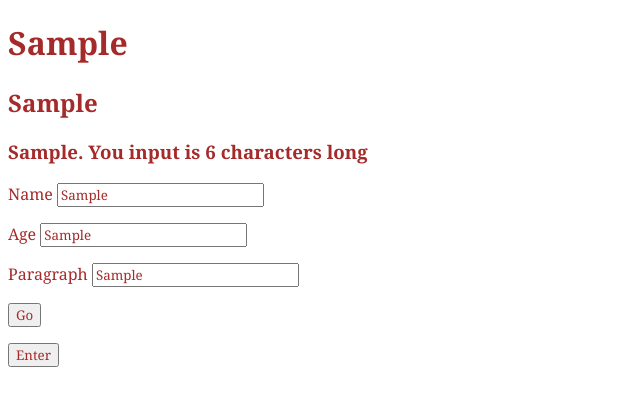
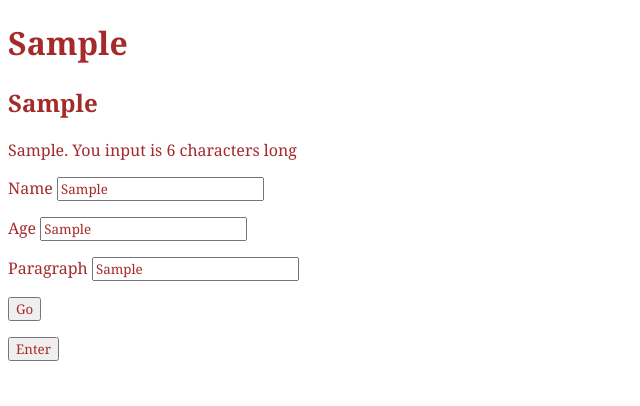
Before and after one commit to pguru12/people-factory-afternoon, a plain HTML site: page index.html in a window 1280 px wide. Both pictures are taken after typing "Sample", "Sample", "Sample" into the empty fields and a click on the button "Go". Shown: the whole page, without its empty margins (0-640 px from the left). Drawn offline with Linux system fonts and the light colour scheme.

Commit message:
Still adjusting the paragraph

```diff
--- a/index.html
+++ b/index.html
@@ -16,7 +16,7 @@
   <body>
     <h1>A Factory of People</h1>
     <h2>a factory of people</h2>
-    <h3> </h3>
+    <p> </p>
 
     <section>
         <div>
--- a/index.js
+++ b/index.js
@@ -18,7 +18,7 @@ function handleSubmitTwo(ev){
 function lengthReturn(ev){
     ev.preventDefault()
     const f = ev.target
-    const printit=document.querySelector('h3')
+    const printit=document.querySelector('p')
     var i=0
     while (i<f.paragraph.value.length){
         i++
```
